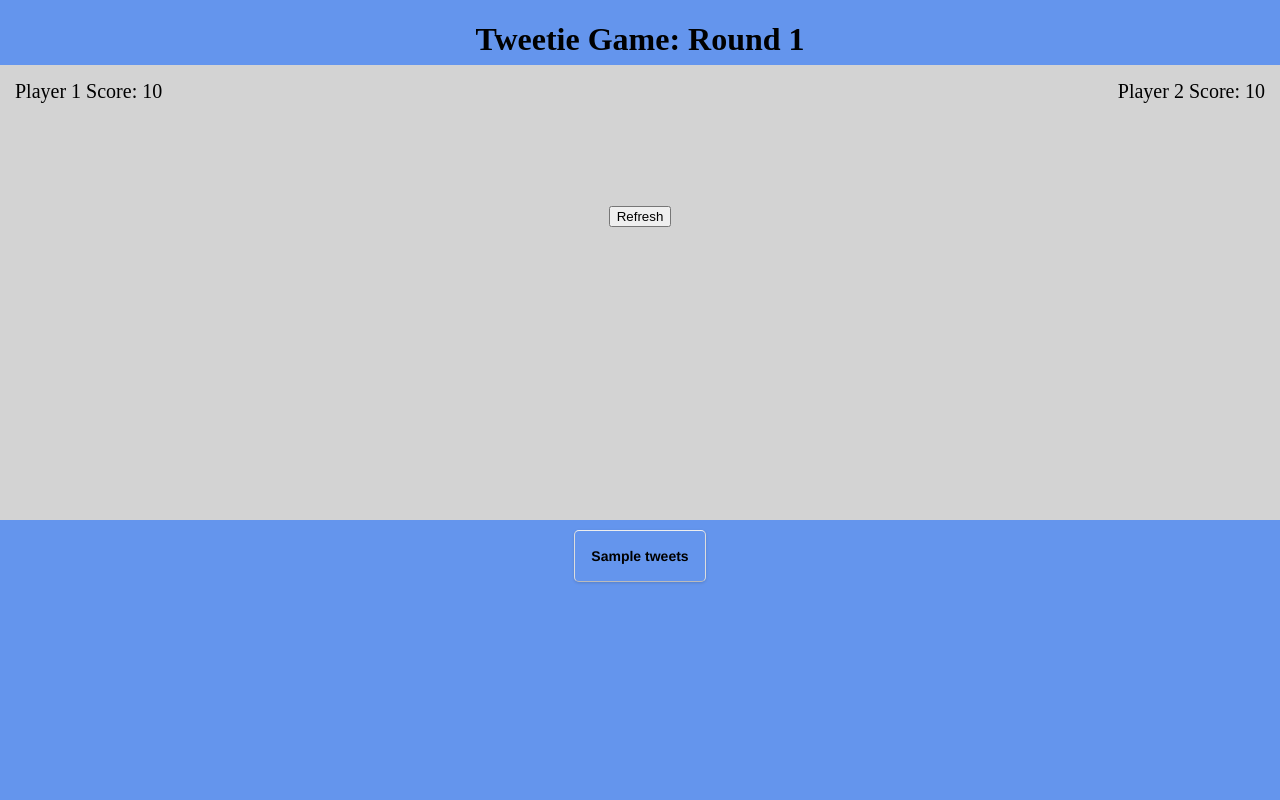
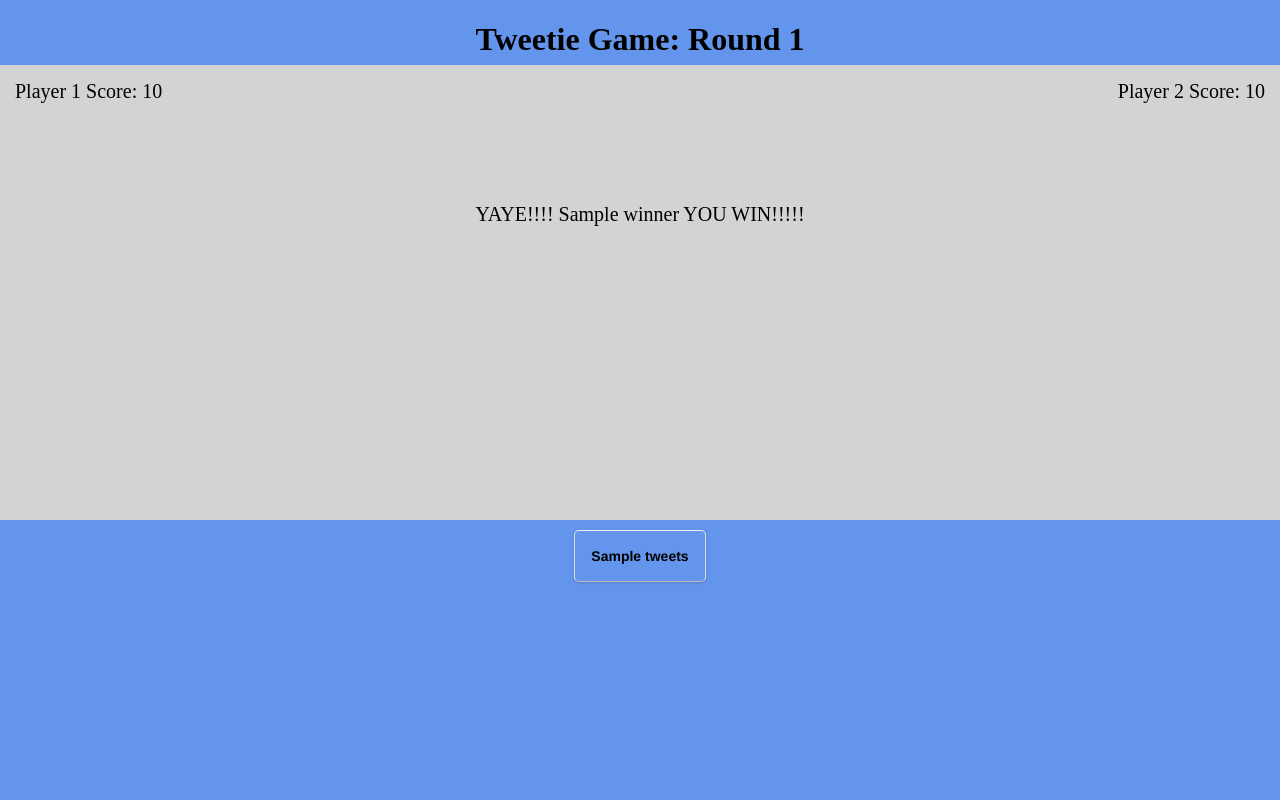
Before and after one commit to traciarms/tweetiegame, a Django app: template tweetiegame/templates/index.html in a window 1280 px wide. Run offline with Django 3.2, Linux system fonts and the light colour scheme; tables that the repository leaves empty hold one stand-in row (values such as "Sample post"); the template is opened without the code that fills it: values that come from a table or form of the project are taken from there, most other values are stand-ins (such as "Sample title", 1, 10 or a date in 2020); some libraries are stand-ins or nearby versions.

Commit message:
added win condition displays

```diff
--- a/tweetiegame/templates/index.html
+++ b/tweetiegame/templates/index.html
@@ -24,6 +24,10 @@
                   Score: {{ game.player2score }}</span>
         </div>
             <div class="form">
+
+            {% if game.completed %}
+                YAYE!!!!  {{ winner }} YOU WIN!!!!!
+            {% else %}
                 {% if user.id == game.form_player_id %}
                     {% if user.id != game.give_player_id %}
                         The other player has given you the word: {{ game.giveword }}
@@ -39,6 +43,7 @@
                         <input type="submit" value="Refresh" />
                     </form>
                 {% endif %}
+            {% endif %}
             </div>
     </div>
 
```
